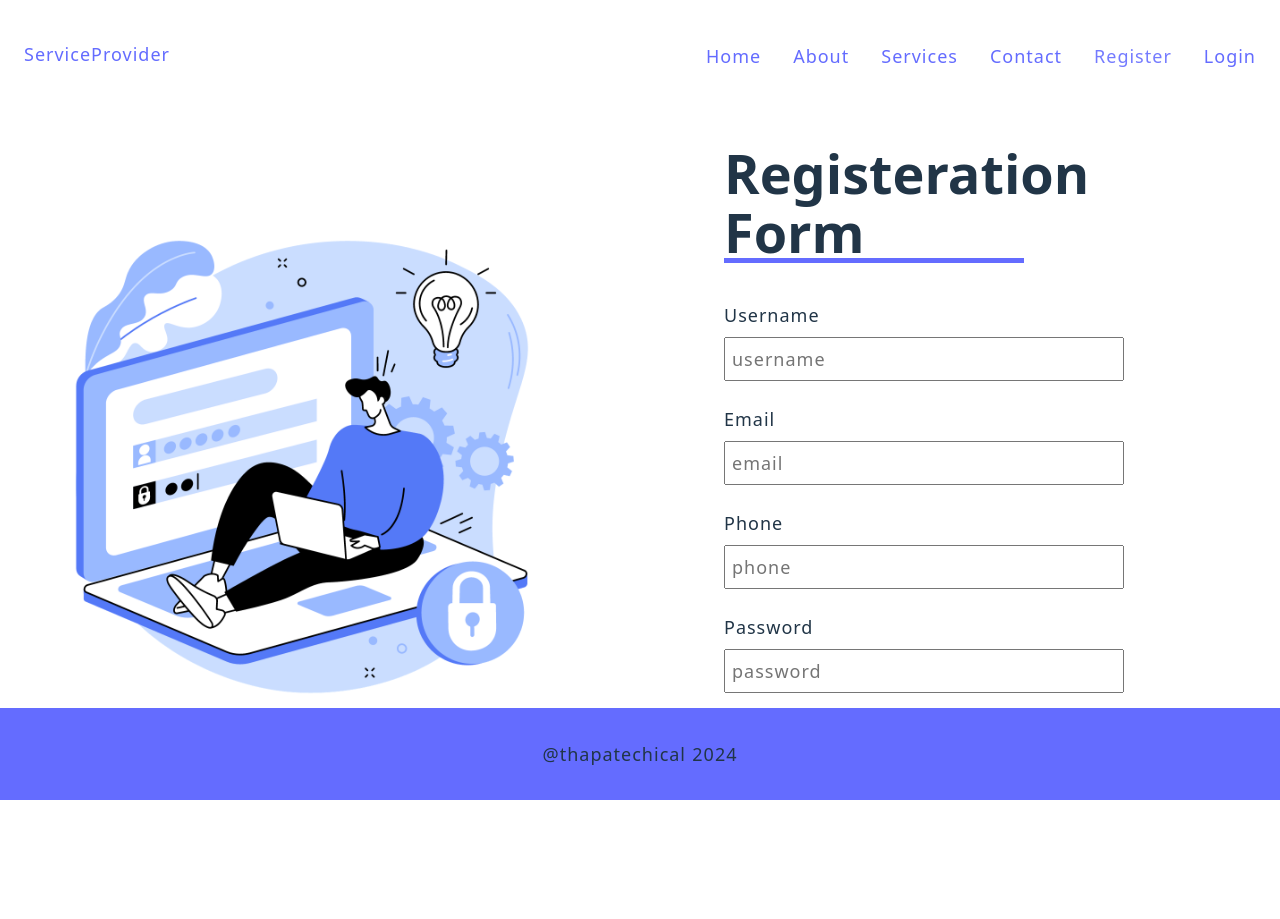
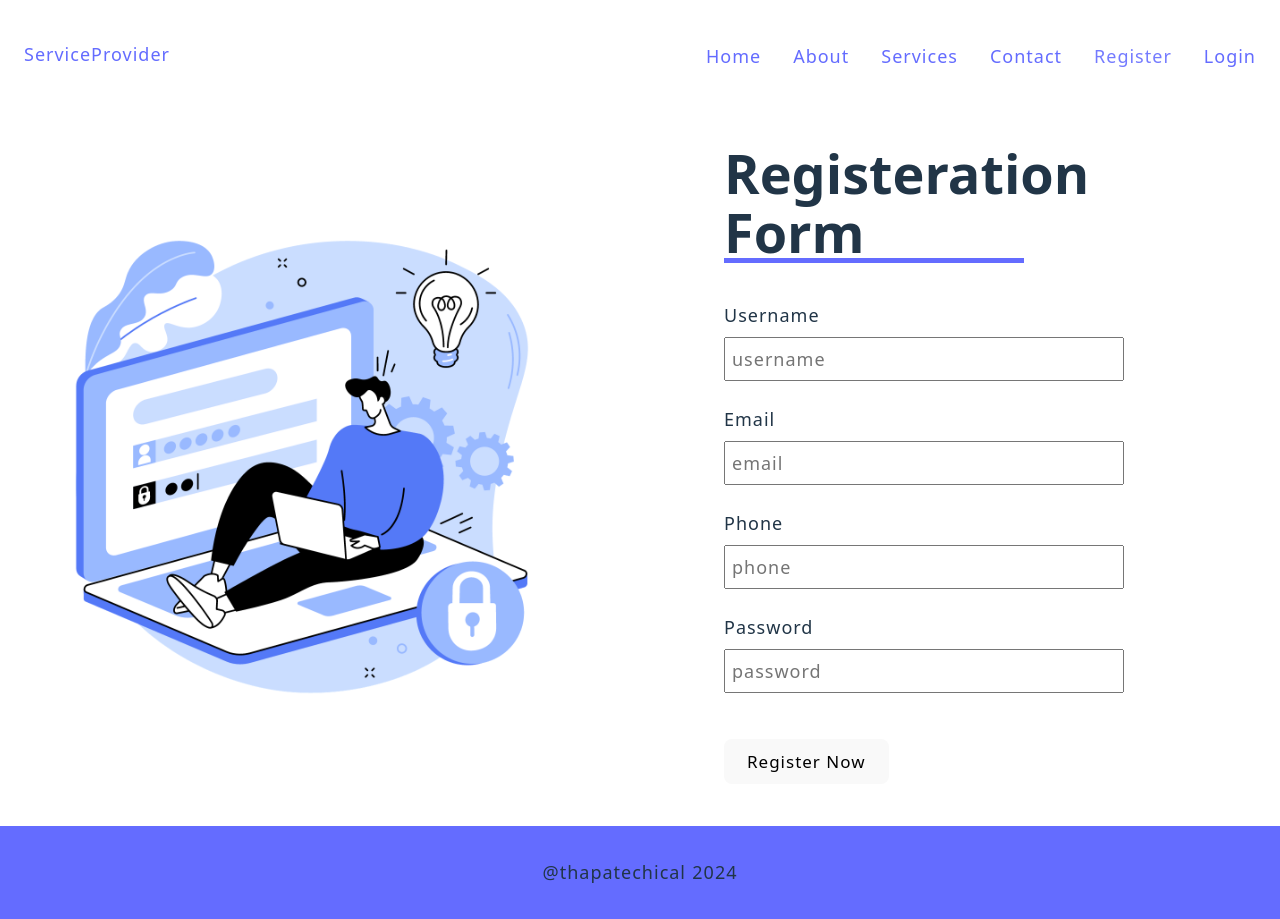
Before and after one commit to MuhammadFaizan144/MERN-Tutorial, a React (Vite) app in the folder client/: page /register in a window 1280 px wide. Before the commit the page ends 826 px from the top, so only its background shows below. Built offline with nearby package versions, Linux system fonts and the light colour scheme.

Commit message:
initiating the connection from react to the backend in tutorial 26

```diff
--- a/client/src/index.css
+++ b/client/src/index.css
@@ -166,7 +166,7 @@ button {
   }
 }
 footer{
-  position: fixed;
+  position: relative;
   padding: 3.2rem;
   text-align: center;
   bottom: 0;
--- a/client/src/pages/Register.jsx
+++ b/client/src/pages/Register.jsx
@@ -23,6 +23,13 @@ const Register = () => {
   const handleSubmit=(e)=>{
     e.preventDefault()
     console.log(user)
+    const respones=fetch(`http://localhost:3000/api/auth/register`,{
+      method:"POST",
+      headers:{
+        "Content-Type":"application/json",
+      },
+      body:JSON.stringify(user),
+    })
   }
 
   return (
```
